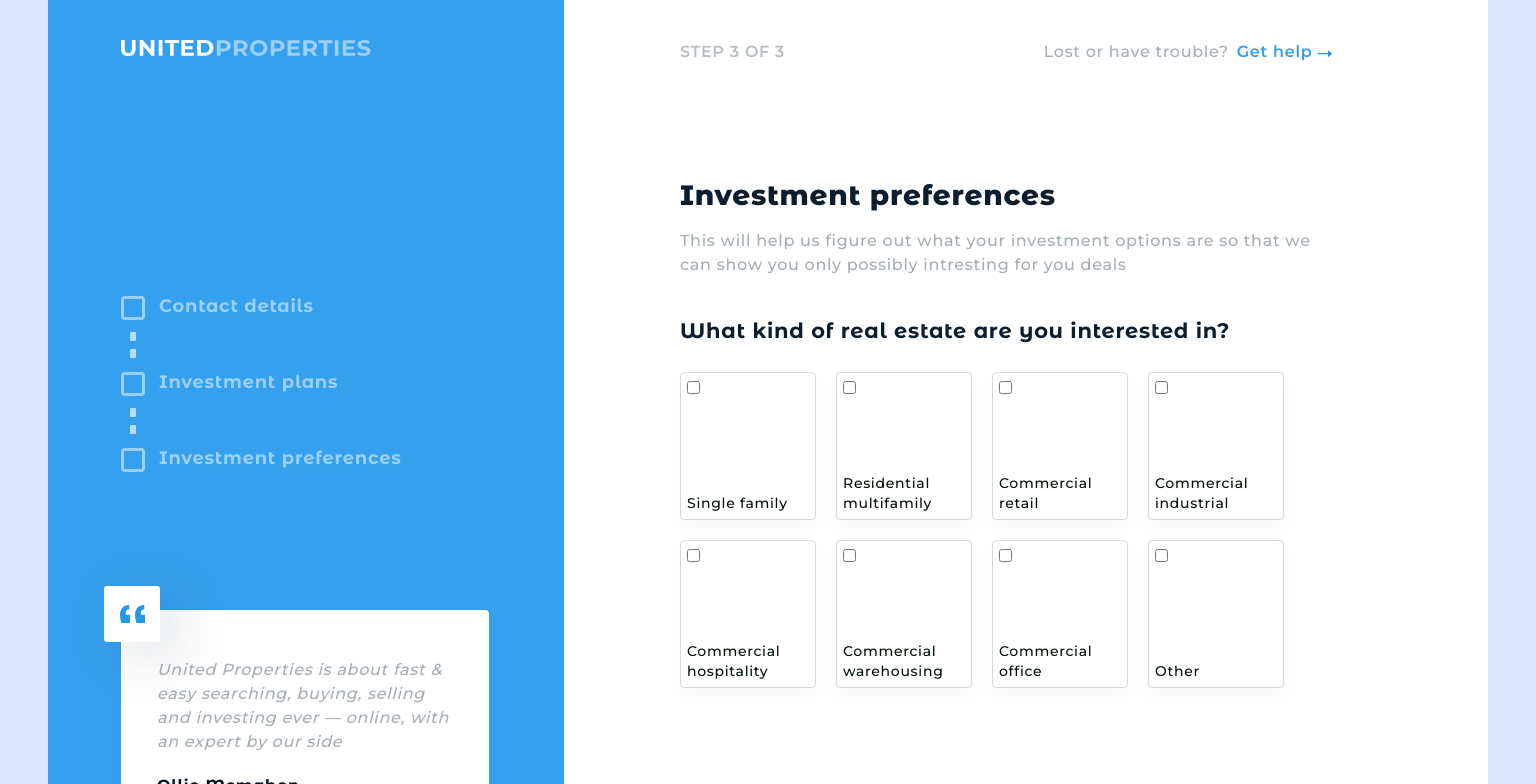
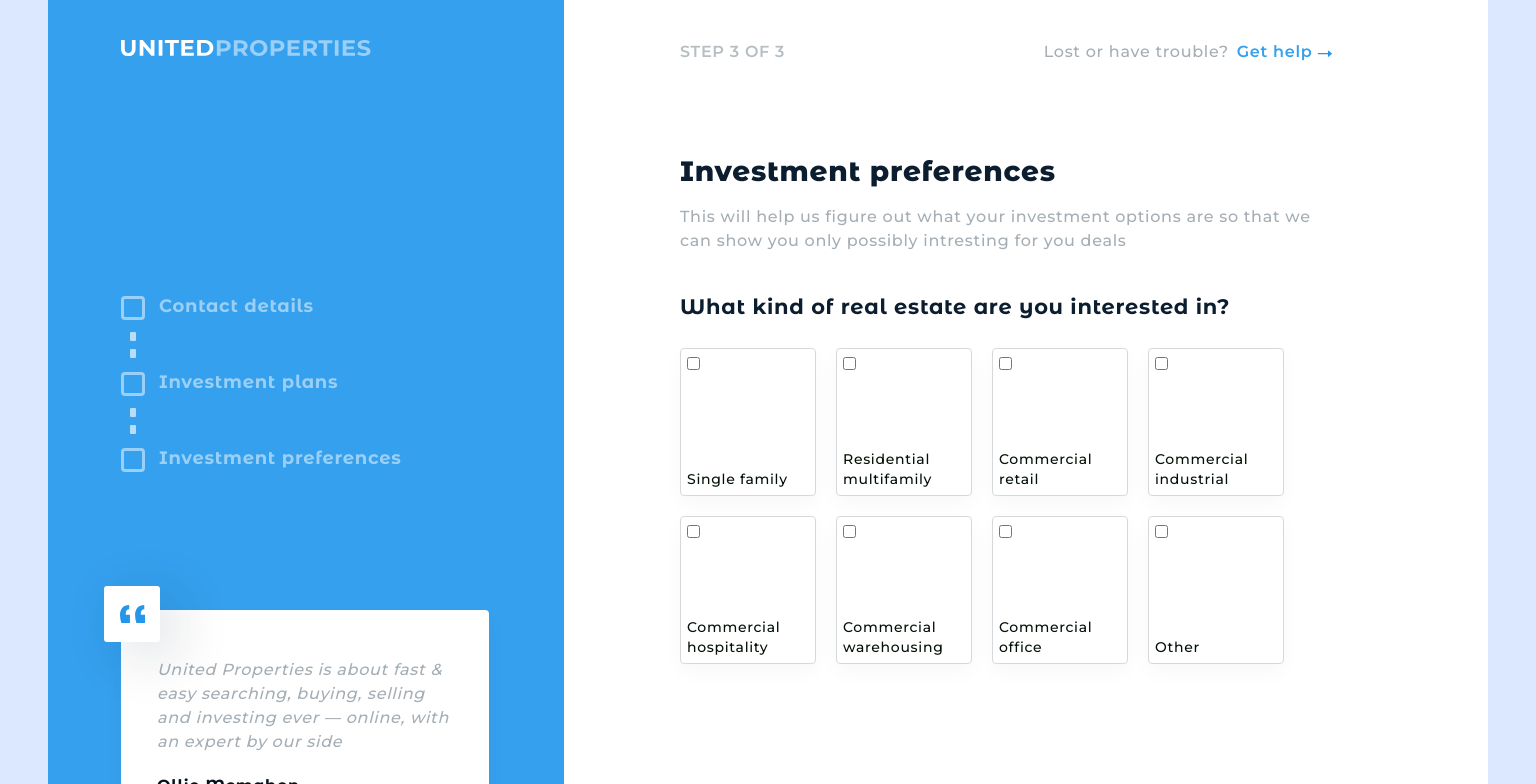
Before and after one commit to cavaglieridomenico/user-onboarding, a React (Create React App) app: page /preferences in a window 1536 px wide. Shown: the top 784 px of the page. Built offline with nearby package versions, Linux system fonts and the light colour scheme.

Commit message:
[FIXED] Sections margin
Made the section margin of all pages homogeneous even in the display
with smartphones in landscape and smaller tablets, both in portrait and
landscape.
In this way, the buttons of the footer remain, even in these views, in
the same position on all pages.

```diff
--- a/src/assets/style/plans.css
+++ b/src/assets/style/plans.css
@@ -90,7 +90,7 @@
 /*XS - smartphones landscape*/
 @media all and (min-width: 480px) {
   section.plans {
-    margin: 3rem 0 6rem;
+    margin: 3rem 0 11.2rem;
   }
   .planning-text {
     display: block;
--- a/src/assets/style/preferences.css
+++ b/src/assets/style/preferences.css
@@ -58,7 +58,7 @@
 /*XS - smartphones landscape*/
 @media all and (min-width: 480px) {
   section.pref {
-    margin: 3rem 0 3.5rem;
+    margin: 3rem 0 5rem;
   }
   .pref-text {
     display: block;
@@ -85,7 +85,7 @@
 }
 
 /*MD – large tablet port. and medium tablet land.*/
-@media all and (min-width: 992px) and (min-height: 800px) {
+@media all and (min-width: 992px) and (min-height: 800px) and (orientation: portrait) {
   #form-pref .form-container {
     grid-template-rows: auto auto auto;
     grid-template-columns: repeat(3, auto);
@@ -95,6 +95,9 @@
 
 /*LG*/
 @media all and (min-width: 1200px) {
+  section.pref {
+    margin: 3rem 0 3.5rem;
+  }
   #form-pref .form-container {
     grid-template-rows: auto auto;
     grid-template-columns: repeat(4, auto);
@@ -106,6 +109,6 @@
 /*XL larger screens*/
 @media all and (min-width: 1440px) {
   section.pref {
-    margin-bottom: 3.5rem;
+    margin: 0 0 3.5rem;
   }
 }
```
